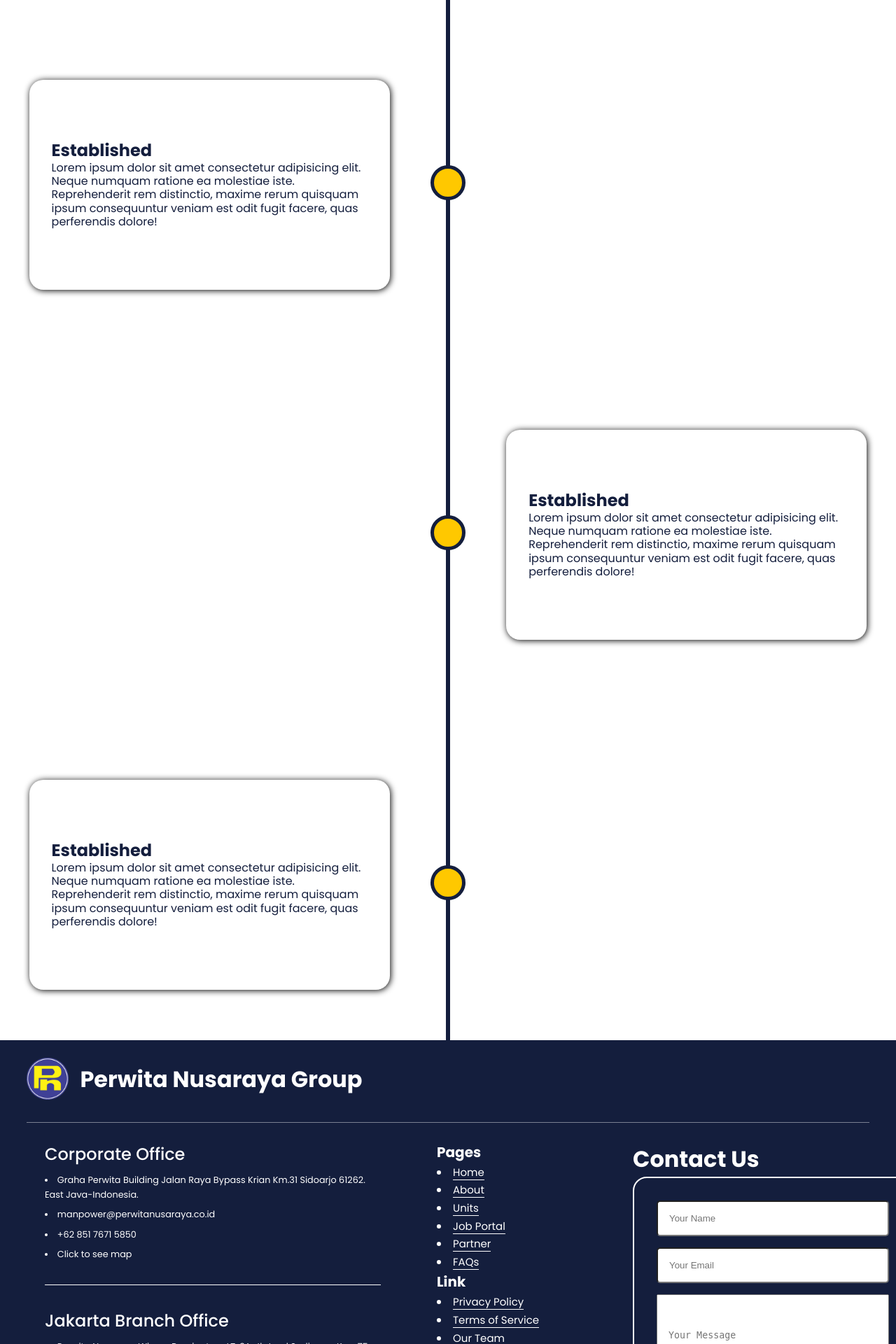
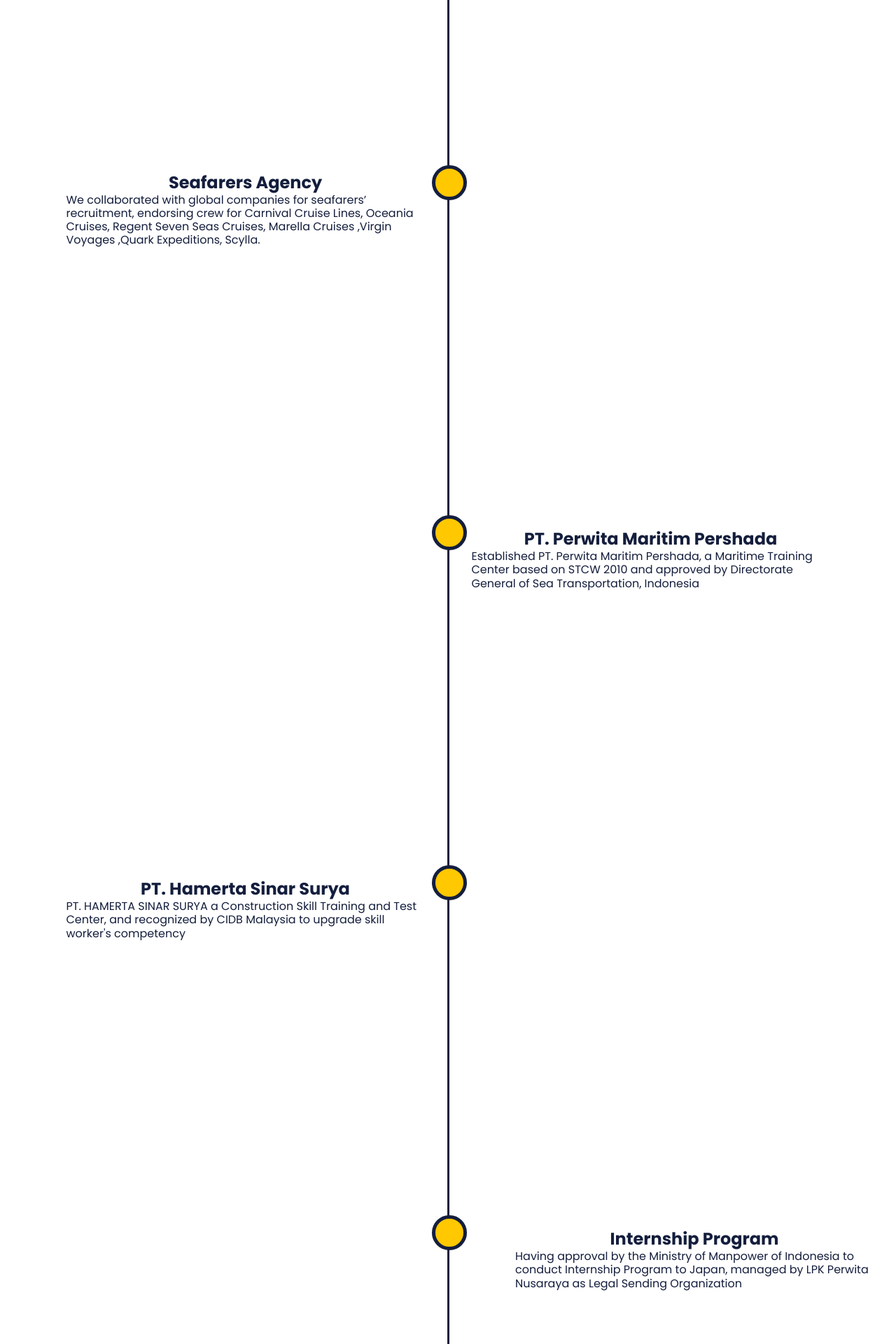
Before and after one commit to reva007kali/perwita, a PHP site: page /about.html in a window 1280 px wide. Shown: the part 2800-4720 px from the top of the page at 70% size. Run offline with PHP 8.4, Linux system fonts and the light colour scheme.

Commit message:
COMMITS UPDATE

```diff
--- a/about.html
+++ b/about.html
@@ -96,7 +96,9 @@
       <div class="history-line">
         <span class="circle-point appear-on-scroll"></span>
       </div>
-      <div class="empty"></div>
+      <div class="empty">
+        <img src="img/BW-HR-1160-768x1152.webp" alt="">
+      </div>
     </div>
 
     <!-- history 2 -->
@@ -107,19 +109,20 @@
       </div>
       <div class="history-card appear-on-scroll">
         <h2>MANPOWER RECRUITING</h2>
-        <p>Lorem ipsum dolor sit amet consectetur adipisicing elit. Neque numquam ratione ea molestiae iste.
-          Reprehenderit rem distinctio, maxime rerum quisquam ipsum consequuntur veniam est odit fugit facere, quas
-          perferendis dolore!</p>
+        <p>Approved by The Ministry of Manpower as an
+          Indonesian Manpower Recruiting company for Overseas
+          placement.</p>
       </div>
     </div>
 
     <!-- history 3 -->
     <div class="checkpoint">
       <div class="history-card appear-on-scroll">
-        <h2>Established</h2>
-        <p>Lorem ipsum dolor sit amet consectetur adipisicing elit. Neque numquam ratione ea molestiae iste.
-          Reprehenderit rem distinctio, maxime rerum quisquam ipsum consequuntur veniam est odit fugit facere, quas
-          perferendis dolore!</p>
+        <h2>Seafarers Agency</h2>
+        <p>We collaborated with global companies for seafarers’
+          recruitment, endorsing crew for Carnival Cruise Lines,
+          Oceania Cruises, Regent Seven Seas Cruises, Marella
+          Cruises ,Virgin Voyages ,Quark Expeditions, Scylla.</p>
       </div>
       <div class="history-line">
         <span class="circle-point appear-on-scroll"></span>
@@ -134,23 +137,43 @@
         <span class="circle-point appear-on-scroll"></span>
       </div>
       <div class="history-card appear-on-scroll">
-        <h2>Established</h2>
-        <p>Lorem ipsum dolor sit amet consectetur adipisicing elit. Neque numquam ratione ea molestiae iste. Reprehenderit rem distinctio, maxime rerum quisquam ipsum consequuntur veniam est odit fugit facere, quas perferendis dolore!</p>
+        <h2>PT. Perwita Maritim Pershada</h2>
+        <p>Established PT. Perwita Maritim Pershada, a Maritime
+          Training Center based on STCW 2010 and approved by
+          Directorate General of Sea Transportation, Indonesia</p>
       </div>
     </div>
 
     <!-- history 5 -->
     <div class="checkpoint">
       <div class="history-card appear-on-scroll">
-        <h2>Established</h2>
-        <p>Lorem ipsum dolor sit amet consectetur adipisicing elit. Neque numquam ratione ea molestiae iste.
-          Reprehenderit rem distinctio, maxime rerum quisquam ipsum consequuntur veniam est odit fugit facere, quas
-          perferendis dolore!</p>
+        <h2>PT. Hamerta Sinar Surya</h2>
+        <p>PT. HAMERTA SINAR SURYA a Construction Skill
+          Training and Test Center, and recognized by CIDB
+          Malaysia to upgrade skill worker's competency</p>
       </div>
       <div class="history-line">
         <span class="circle-point appear-on-scroll"></span>
       </div>
       <div class="empty"></div>
+    </div>
+
+
+    <!-- history 6 -->
+    <div class="checkpoint">
+      <div class="empty"></div>
+      <div class="history-divider">
+        <div class="history-line">
+          <span class="circle-point appear-on-scroll"></span>
+        </div>
+      </div>
+      <div class="history-card appear-on-scroll">
+        <h2> Internship Program</h2>
+        <p>Having approval by the Ministry of Manpower of
+          Indonesia to conduct Internship Program to Japan,
+          managed by LPK Perwita Nusaraya as Legal Sending
+          Organization</p>
+      </div>
     </div>
   </section>
 
--- a/css/style.css
+++ b/css/style.css
@@ -284,7 +284,7 @@ video {
     align-items: center;
     background-size: cover;
     background-position: 0 -150px;
-    min-height: 100vh;
+    min-height: 120vh;
 }
 
 .build-content {
@@ -789,6 +789,7 @@ video {
 .footer_logo {
     display: flex;
     align-items: center;
+    flex-wrap: wrap;
     gap: 1rem;
     margin: 2% 3%;
     padding-bottom: 2rem;
@@ -803,6 +804,7 @@ video {
 .footer-row {
     display: flex;
     justify-content: flex-start;
+    flex-wrap: wrap;
     margin: 0 5%;
     gap: 5rem;
 }
@@ -834,6 +836,8 @@ video {
 }
 
 .footer_contact_form {
+    /* display: flex;
+    flex-wrap: wrap; */
     margin: 0;
     min-width: 400px;
     /* background-color: white; */
@@ -1088,6 +1092,7 @@ video {
     justify-content: center;
     height: 100vh;
     background-size: cover;
+    background-attachment: fixed;
     position: relative;
 }
 .about-us::before {
@@ -1099,6 +1104,7 @@ video {
     height: 100%;
     background: linear-gradient(to top, (var(--background-color)), rgba(255, 255, 255, 0)50%);
     z-index: 1;
+    background-attachment: fixed;
 }
 
 .about-us-tittle {
@@ -1224,25 +1230,35 @@ video {
     justify-content: center;
     width: 100%;
     height: 500px;
-    gap: 5rem;
+    gap: 2rem;
 }
 .history-card {
     display: flex;
     flex-direction: column;
     justify-content: center;
+    align-items: center;
+    text-align: left;
     margin-top: 8rem;
-    padding: 2rem;
-    box-shadow: 1px 1px 10px black;
-    border-radius: 20px;
-    width: 40.25%;
-    height: 300px;
+    width: 40%;
+}
+.history-card h2 {
+    display: block;
 }
 .empty {
-    width: 40.25%;
+    display: flex;
+    justify-content: center;
+    height: 400px;
+    width: 40%;
+}
+
+.history-divider {
+    display: flex;
+    justify-content: center;
+    width: 10%;
 }
 .history-line {
     position: relative;
-    width: .5%;
+    width: 3px;
     background-color: var(--primary-color);
 }
 .circle-point {
@@ -1268,4 +1284,3 @@ video {
     opacity: 1;
     transform: translateY(0);
 }
-/* done fo today */
```
